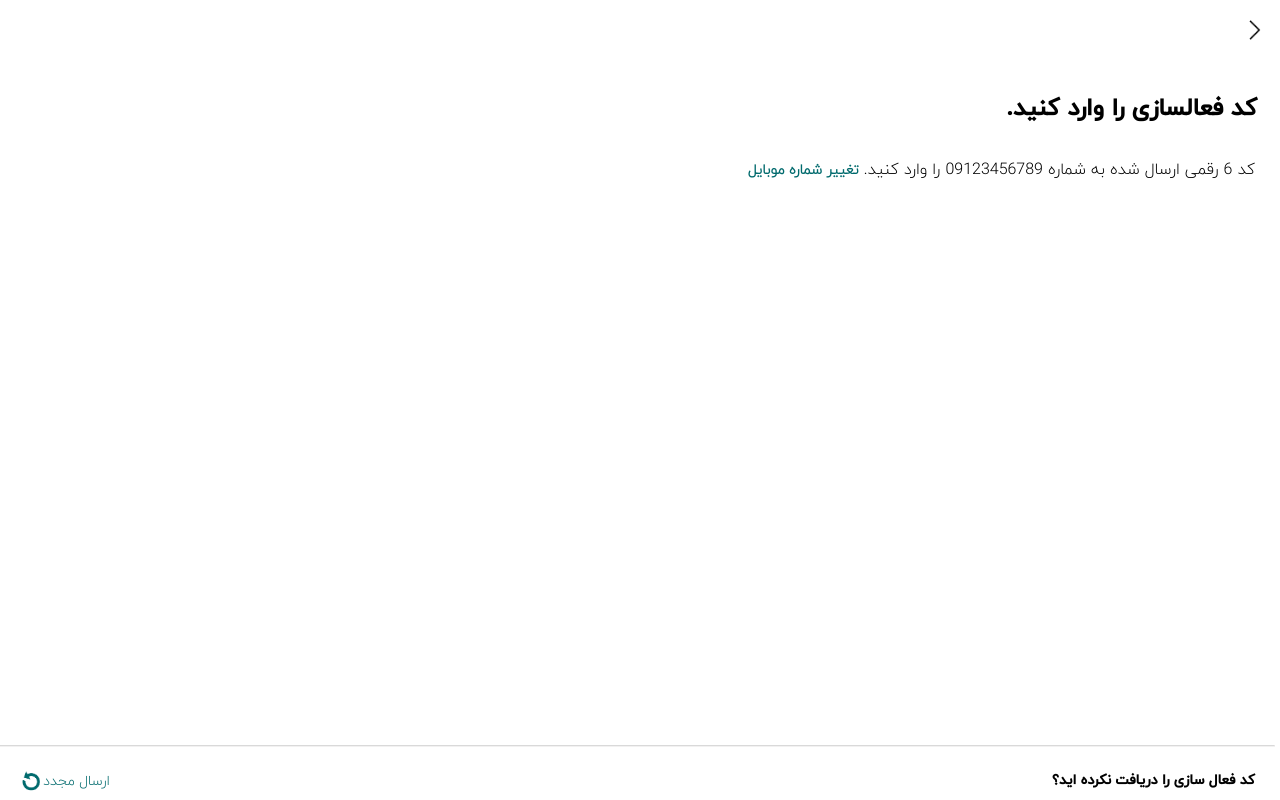
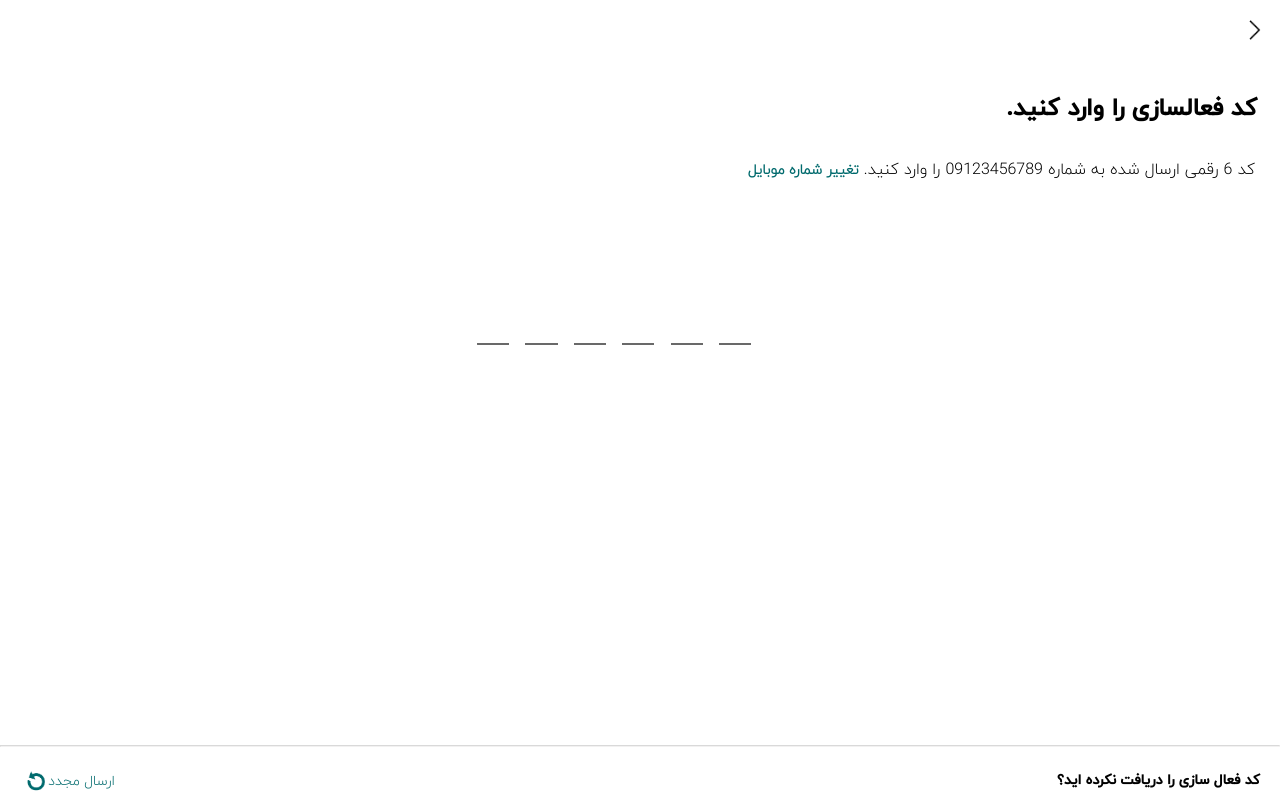
Before and after one commit to alochekab/alochekab, a website: page pages/otp-enter-code.html in a window 1280 px wide. Drawn offline with Linux system fonts and the light colour scheme; files whose address does not match are found by name.

Commit message:
finished enter code page

```diff
--- a/assets/sass/pages/_otp-enter-code.scss
+++ b/assets/sass/pages/_otp-enter-code.scss
@@ -85,39 +85,39 @@
   background-size: 45px;
 }
 
-// .enter-code-input {
-//   width: 100%;
-//   height: 20ch;
-//   display: flex;
-//   justify-content: center;
-//   align-items: center;
-//   // background-color: gray;
-//   // margin-right: 28%;
-//   margin-top: 15ch;
-//   // font-size: 9px;
-// }
+.enter-code-input {
+  width: 100%;
+  height: 20ch;
+  display: flex;
+  justify-content: center;
+  align-items: center;
+  // background-color: gray;
+  // margin-right: 28%;
+  margin-top: 15ch;
+  // font-size: 9px;
+}
 
-// .enter-code-input_input {
-//   direction: ltr;
-//   display: block;
-//   margin: 2em auto;
-//   border: none;
-//   padding: 0;
-//   width: 18.6ch;
-//   background: repeating-linear-gradient(
-//       90deg,
-//       dimgrey 0,
-//       dimgrey 2ch,
-//       transparent 0,
-//       transparent 3ch
-//     )
-//     0 100%/ 18ch 2px no-repeat;
-//   font: 5ch iranyekan300;
-//   letter-spacing: 2ch;
-//   padding-left: 8px;
-//   padding-bottom: 4px;
+.enter-code-input_input {
+  direction: ltr;
+  display: block;
+  margin: 2em auto;
+  border: none;
+  padding: 0;
+  width: 19.6ch;
+  background: repeating-linear-gradient(
+      90deg,
+      dimgrey 0,
+      dimgrey 2ch,
+      transparent 0,
+      transparent 3ch
+    )
+    3px 100%/ 18ch 2px no-repeat;
+  font: 5ch iranyekan300;
+  letter-spacing: 2ch;
+  padding-left: 11px;
+  padding-bottom: 4px;
 
-//   &:focus {
-//     outline: none;
-//   }
-// }
+  &:focus {
+    outline: none;
+  }
+}
--- a/pages/otp-enter-code.html
+++ b/pages/otp-enter-code.html
@@ -23,7 +23,7 @@
         >
       </p>
 
-      <!-- <div class="enter-code-input">
+      <div class="enter-code-input">
         <form class="">
           <input
             class="enter-code-input_input"
@@ -35,7 +35,7 @@
           />
         </form>
       </div>
-    </div> -->
+    </div>
     <div class="enter-code-footer">
       <hr />
       <a class="enter-code-footer_send-again" href="#">ارسال مجدد</a>
```
Also changed, not shown: assets/css/style.css.
